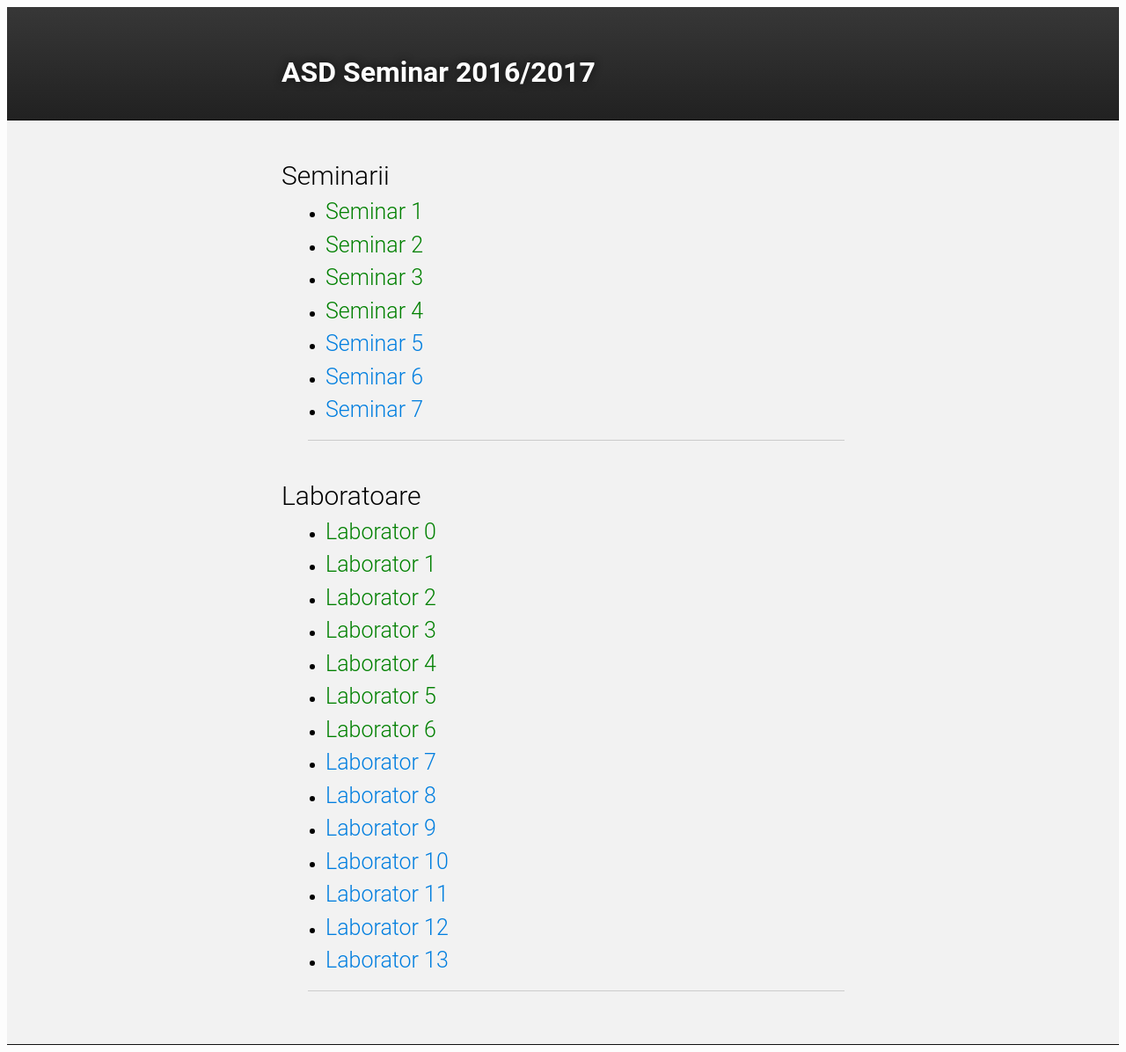
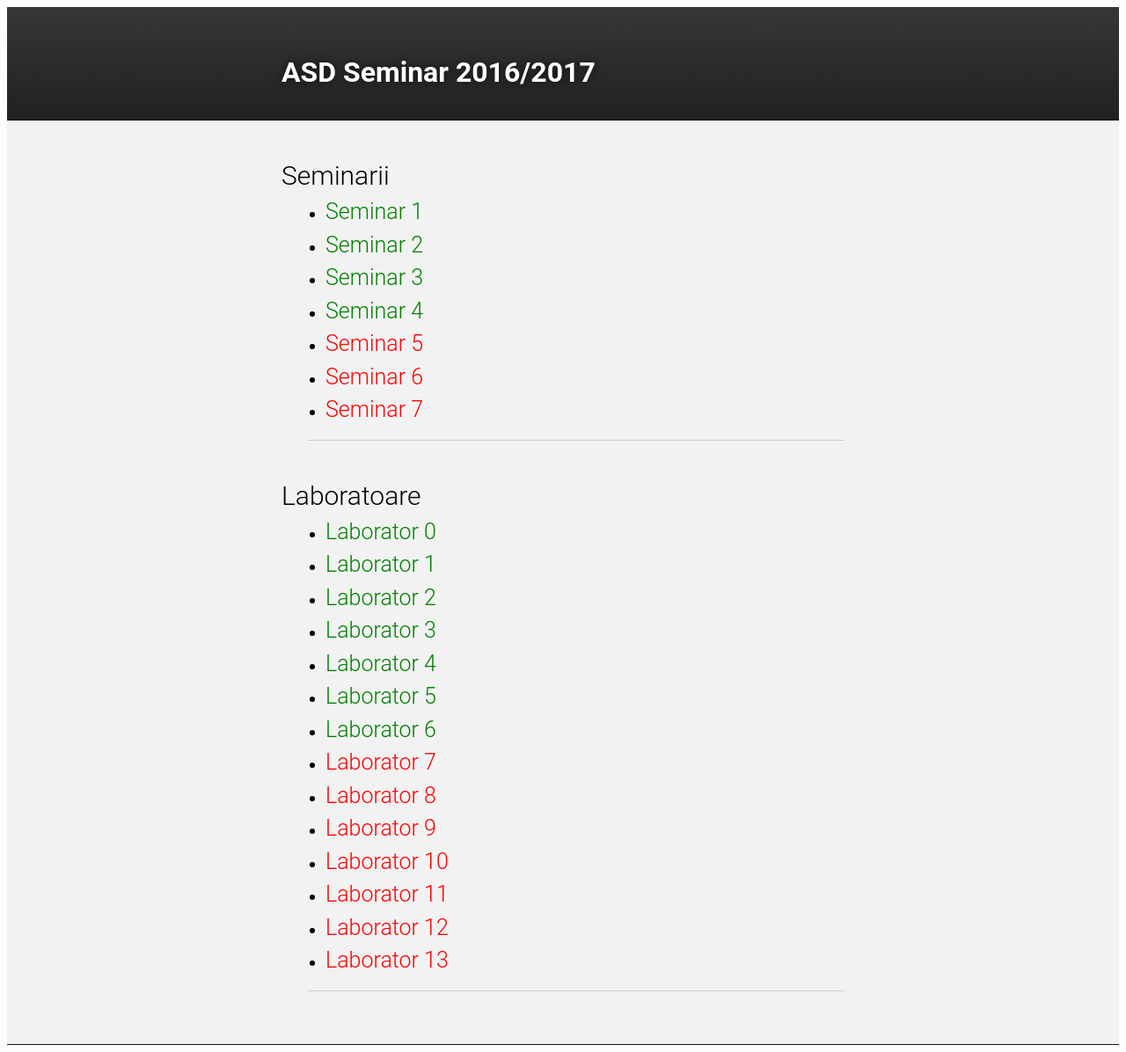
Before and after one commit to IuliaDuta/ASD, a Jekyll site: the page built from index.html, in a window 1280 px wide. Shown: the whole page at 88% size. Built offline with Jekyll 4.4.1, drawn with Linux system fonts in a browser that asks for light colours.

Commit message:
add color to link

```diff
--- a/index.html
+++ b/index.html
@@ -30,17 +30,17 @@ layout: default
                     </a>
                 </li>
                 <li>
-                    <a href="Seminarii/Seminar5">
+                    <a href="Seminarii/Seminar5" style="color:red;">
                         Seminar 5 <p> arbori de intervale, arbori indexati binari, LCA</p>
                     </a>
                 </li>
                 <li>
-                    <a href="Seminarii/Seminar6">
+                    <a href="Seminarii/Seminar6" style="color:red;">
                         Seminar 6 <p> hashuri, huffman </p>
                     </a>
                 </li>
                 <li>
-                    <a href="Seminarii/Seminar7">
+                    <a href="Seminarii/Seminar7" style="color:red;">
                         Seminar 7  <p> grafuri </p>
                     </a>
                 </li>
@@ -89,37 +89,37 @@ layout: default
                     </a>
                 </li>
                 <li>
-                    <a href="Laboratoare/Laborator7">
+                    <a href="Laboratoare/Laborator7" style="color:red;">
                         Laborator 7 <p> arbint, aib </p>
                     </a>
                 </li>
                 <li>
-                    <a href="Laboratoare/Laborator8">
+                    <a href="Laboratoare/Laborator8" style="color:red;">
                         Laborator 8 <p> BFD, DFS, Dijkstra </p>
                     </a>
                 </li>
                 <li>
-                    <a href="Laboratoare/Laborator9">
+                    <a href="Laboratoare/Laborator9" style="color:red;">
                         Laborator 9 <p> hashuri </p>
                     </a>
                 </li>
                 <li>
-                    <a href="Laboratoare/Laborator10">
+                    <a href="Laboratoare/Laborator10" style="color:red;">
                         Laborator 10 <p> Huffman </p>
                     </a>
                 </li>
                 <li>
-                    <a href="Laboratoare/Laborator11">
+                    <a href="Laboratoare/Laborator11" style="color:red;">
                         Laborator 11 <p> APM </p>
                     </a>
                 </li>
                 <li>
-                    <a href="Laboratoare/Laborator12">
+                    <a href="Laboratoare/Laborator12" style="color:red;">
                         Laborator 12 <p> Grafuri </p>
                     </a>
                 </li>
                 <li>
-                    <a href="Laboratoare/Laborator13">
+                    <a href="Laboratoare/Laborator13" style="color:red;">
                         Laborator 13 <p> KMP, altele </p>
                     </a>
                 </li>
```
